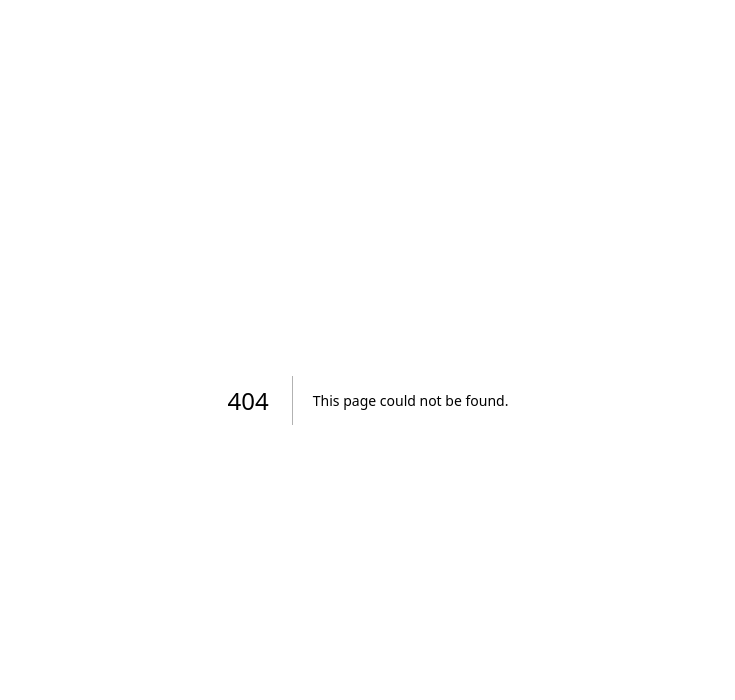
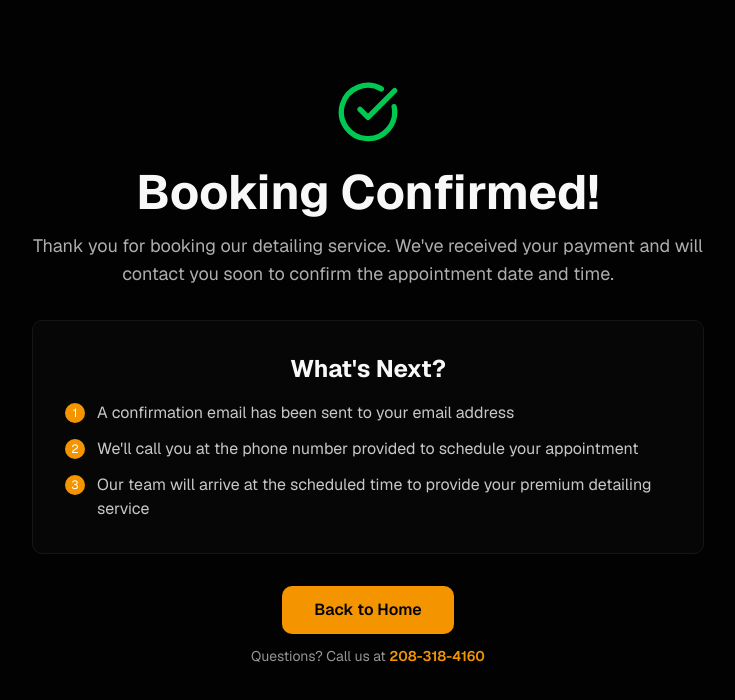
Before and after one commit to davisbryan595-lang/Autolux-Detailing, a Next.js app: page /booking-success in a window 1280 px wide. Before the commit this address had no page. Shown: the top 700 px of the page, without its empty margins (272-1007 px from the left). Built offline with nearby package versions, Linux system fonts and the light colour scheme.

Commit message:
Todo list updated
cgen-6548ed9a66274e9cba3281d0a63b0c3a

```diff
--- /dev/null
+++ b/app/booking-success/page.tsx
@@ -0,0 +1,99 @@
+"use client"
+
+import { useEffect, useState } from "react"
+import { useSearchParams } from "next/navigation"
+import Link from "next/link"
+import { CheckCircle } from "lucide-react"
+
+export default function BookingSuccess() {
+  const searchParams = useSearchParams()
+  const sessionId = searchParams.get("session_id")
+  const [loading, setLoading] = useState(true)
+
+  useEffect(() => {
+    const timer = setTimeout(() => {
+      setLoading(false)
+    }, 2000)
+
+    return () => clearTimeout(timer)
+  }, [])
+
+  if (loading) {
+    return (
+      <div className="min-h-screen bg-background flex items-center justify-center">
+        <div className="text-center">
+          <div className="inline-block animate-spin rounded-full h-12 w-12 border-b-2 border-primary mb-4"></div>
+          <p className="text-foreground">Processing your booking...</p>
+        </div>
+      </div>
+    )
+  }
+
+  return (
+    <div className="min-h-screen bg-background py-20 px-4">
+      <div className="max-w-2xl mx-auto text-center">
+        <div className="flex justify-center mb-6">
+          <CheckCircle size={64} className="text-green-500" />
+        </div>
+
+        <h1 className="text-4xl md:text-5xl font-bold text-foreground mb-4">
+          Booking Confirmed!
+        </h1>
+
+        <p className="text-lg text-foreground/70 mb-4">
+          Thank you for booking our detailing service. We've received your payment and will contact you soon to confirm the appointment date and time.
+        </p>
+
+        <p className="text-md text-foreground/60 mb-8">
+          {sessionId && (
+            <>
+              Confirmation ID: <span className="font-mono text-primary">{sessionId}</span>
+            </>
+          )}
+        </p>
+
+        <div className="bg-card border border-border rounded-lg p-8 mb-8">
+          <h2 className="text-2xl font-bold text-foreground mb-4">What's Next?</h2>
+          <ul className="text-left space-y-3 text-foreground/80">
+            <li className="flex items-start gap-3">
+              <div className="w-5 h-5 rounded-full bg-primary text-white text-xs flex items-center justify-center flex-shrink-0 mt-0.5">
+                1
+              </div>
+              <span>A confirmation email has been sent to your email address</span>
+            </li>
+            <li className="flex items-start gap-3">
+              <div className="w-5 h-5 rounded-full bg-primary text-white text-xs flex items-center justify-center flex-shrink-0 mt-0.5">
+                2
+              </div>
+              <span>We'll call you at the phone number provided to schedule your appointment</span>
+            </li>
+            <li className="flex items-start gap-3">
+              <div className="w-5 h-5 rounded-full bg-primary text-white text-xs flex items-center justify-center flex-shrink-0 mt-0.5">
+                3
+              </div>
+              <span>Our team will arrive at the scheduled time to provide your premium detailing service</span>
+            </li>
+          </ul>
+        </div>
+
+        <div className="space-y-3">
+          <Link
+            href="/#contact"
+            className="inline-block py-3 px-8 bg-primary text-primary-foreground rounded-lg font-semibold hover:shadow-lg glow-gold-hover transition-all duration-300"
+          >
+            Back to Home
+          </Link>
+          <p className="text-foreground/60 text-sm">
+            Questions? Call us at{" "}
+            <a
+              href="tel:208-318-4160"
+              className="text-primary hover:underline font-semibold"
+            >
+              208-318-4160
+            </a>
+          </p>
+        </div>
+      </div>
+    </div>
+  )
+}
```
